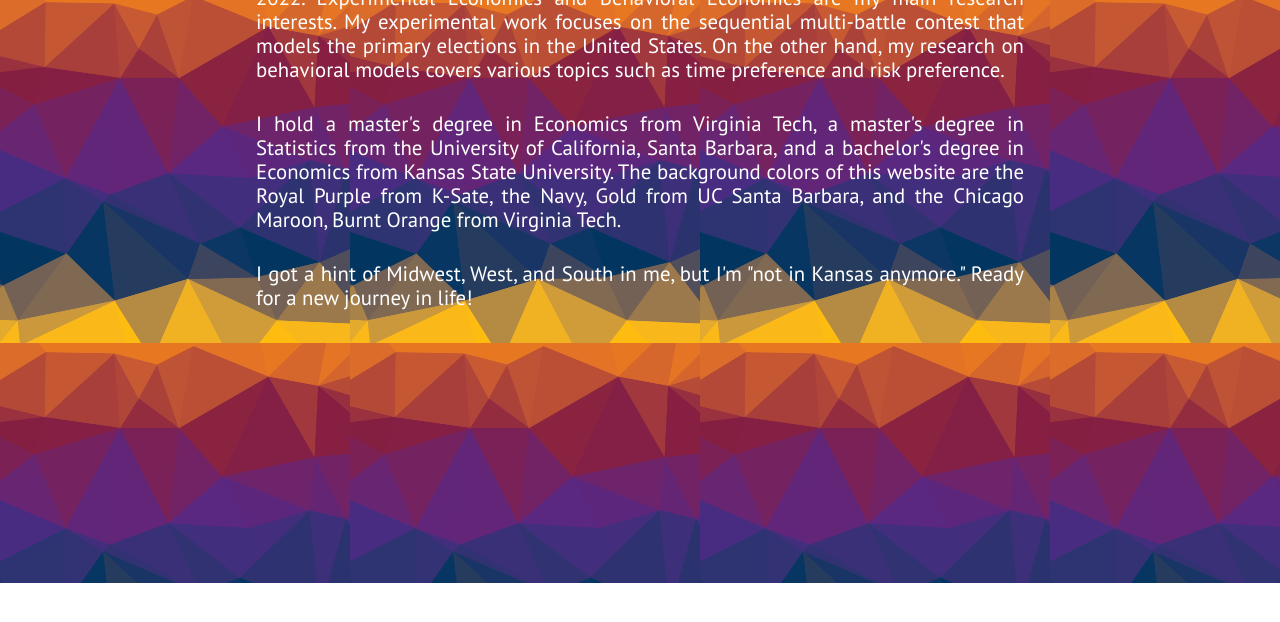
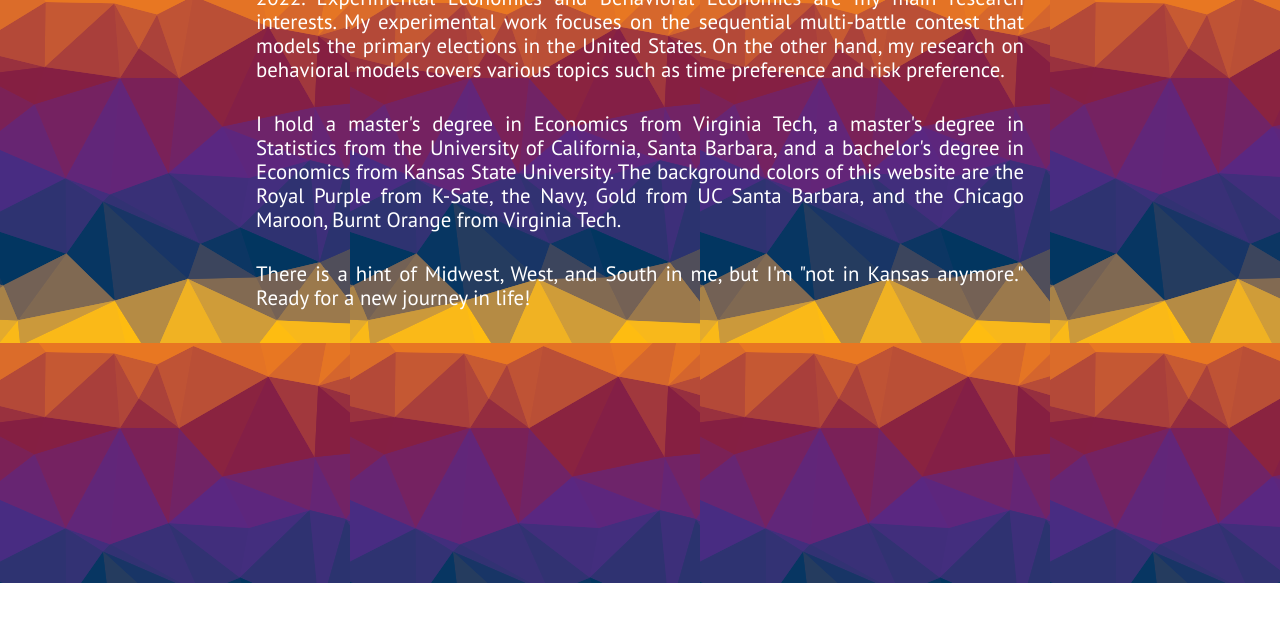
Before and after one commit to KevinKCV/kevinzou, a Jekyll site: the page built from index.html, in a window 1280 px wide and 900 px high, scrolled down 2317 px. Shown: the top 622 px of the window. Built offline with Jekyll 4.4.1, drawn with Linux system fonts in a browser that asks for light colours; nearby versions of some CDN libraries.

Commit message:
Update 01about.html

```diff
--- a/_includes/01about.html
+++ b/_includes/01about.html
@@ -17,7 +17,7 @@
                 and the Chicago Maroon, Burnt Orange from Virginia Tech.
             </p>
             <p class="paragraph-text justify-text">
-            I got a hint of Midwest, West, and South in me, but I'm "not in Kansas anymore." Ready for a new journey in life!
+            There is a hint of Midwest, West, and South in me, but I'm "not in Kansas anymore." Ready for a new journey in life!
             </p>
         </div>
     </section>
```
